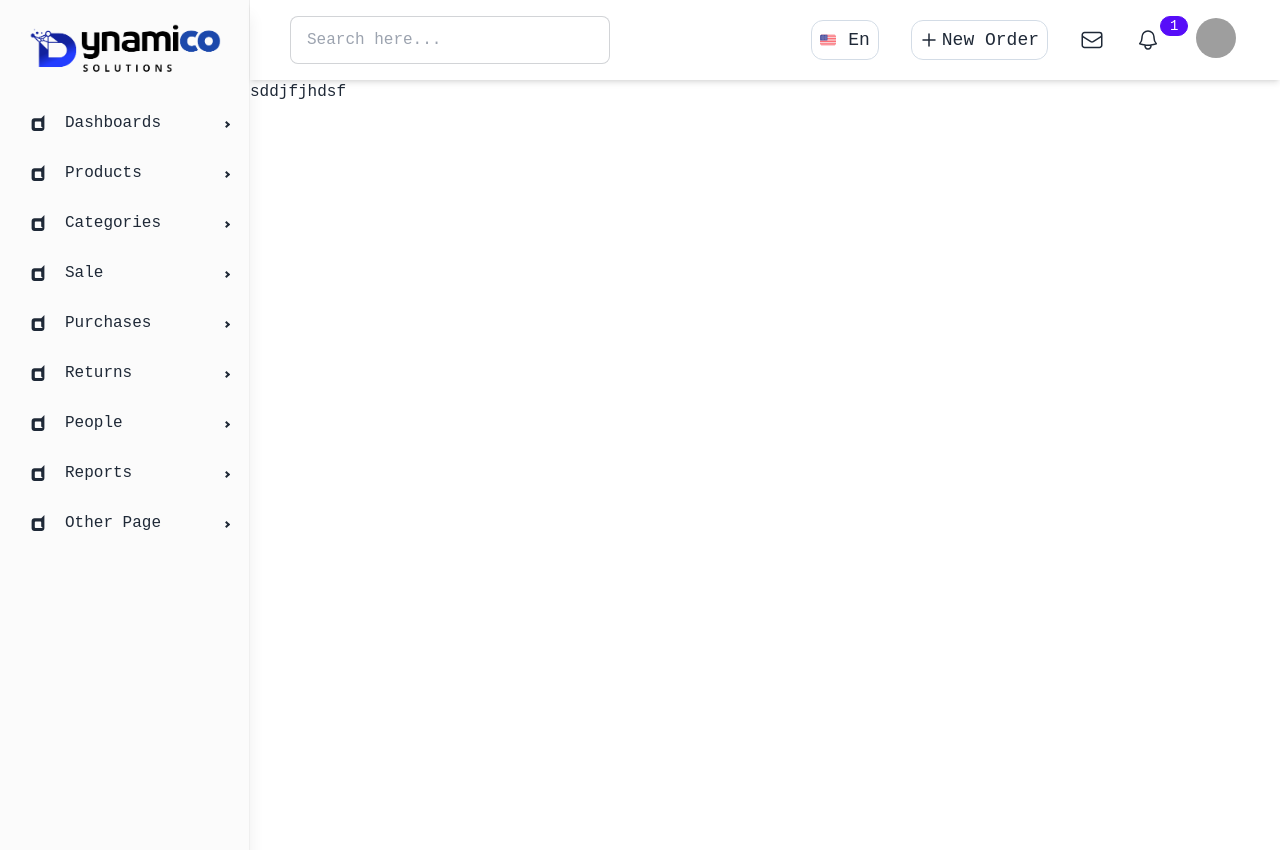
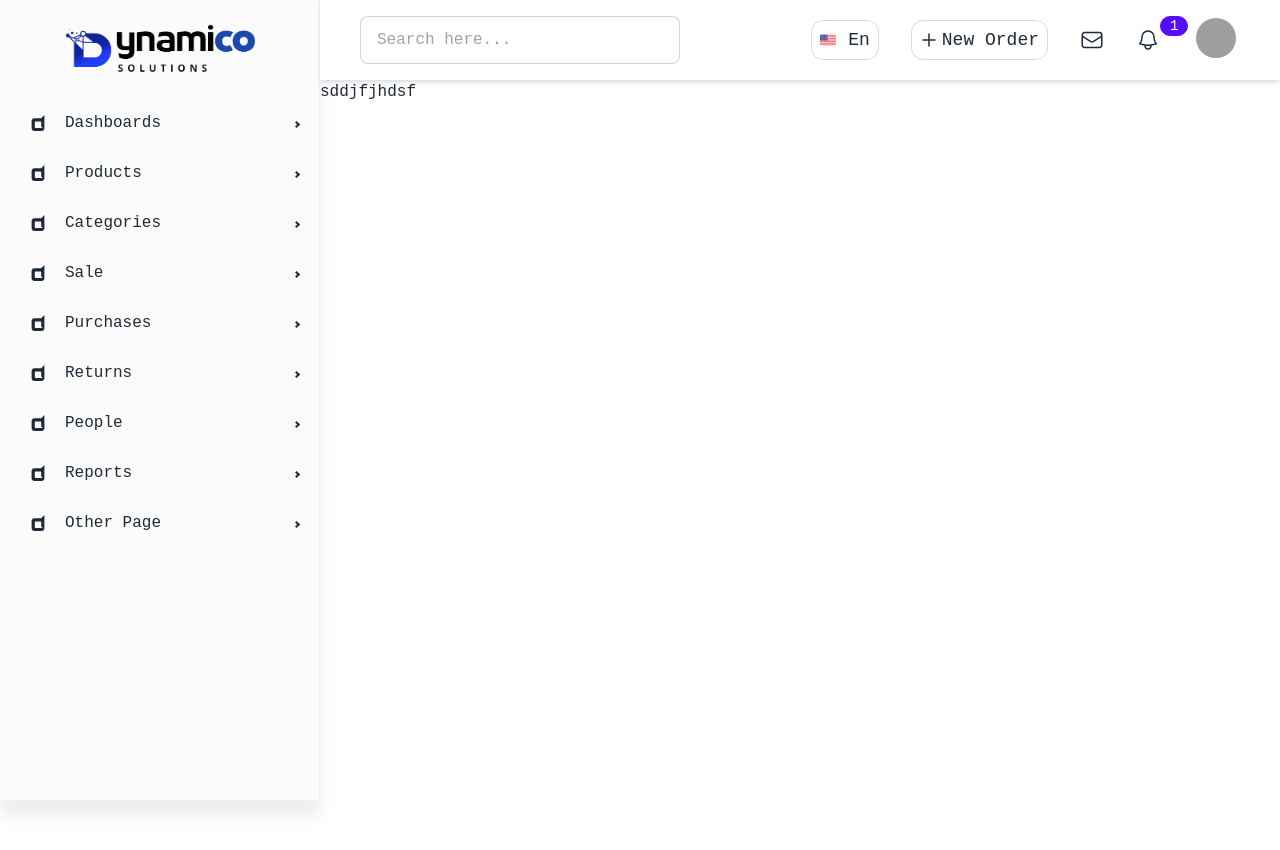
Before and after one commit to mynulislam2/posDyna, a React (Create React App) app: page / in a window 1280 px wide. Shown: the top 850 px of the page. Built offline with nearby package versions, Linux system fonts and the light colour scheme; grey boxes are pictures that could not be loaded.

Commit message:
sidebar fix

```diff
--- a/package.json
+++ b/package.json
@@ -13,6 +13,7 @@
     "framer-motion": "^7.6.9",
     "quill": "^1.3.6",
     "react": "^18.2.0",
+    "react-bootstrap-sidebar-menu": "^2.0.3",
     "react-dom": "^18.2.0",
     "react-icons": "^4.6.0",
     "react-pro-sidebar": "^1.0.0-alpha.7",
--- a/src/Component/Header/Headers.js
+++ b/src/Component/Header/Headers.js
@@ -53,7 +53,7 @@ const Header = () => {
     }
 
     return (
-        <div className='flex items-center justify-between h-20 w-ful shadow-md px-10 sticky top-0 '>
+        <div className='flex items-center justify-between h-20 w-full shadow-md px-10  ' style={{position:"sticky",top:0,backgroundColor:"white"}}>
             <input type="text" placeholder="Search here..." class="input input-bordered w-full max-w-xs" />
             <div className='flex items-center gap-8'>
                 <button id="slectLang" onClick={() => {setislShowLanguage(!islShowLanguage);HandleMenu()}} className="relative flex items-center gap-3 h-10 text-lg border border-gray-light  py-2 px-2 rounded-xl text-gray-300">
--- /dev/null
+++ b/src/MainDashBoard/MainDash.css
@@ -0,0 +1,8 @@
+.fpTHfu {
+    position: relative;
+    height: 100%;
+    overflow-y: hidden !important;
+    overflow-x: hidden;
+    z-index: 3;
+    background-color: rgb(249,249,249,0.7);
+}
--- a/src/MainDashBoard/MainDashBoard.js
+++ b/src/MainDashBoard/MainDashBoard.js
@@ -5,7 +5,7 @@ import { Link } from 'react-router-dom';
 import Header from '../Component/Header/Headers';
 import brandlogo from '../assets/images/brandLogo.png'
 import { FaDashcube, FaCartPlus, FaListAlt, FaChartPie } from "react-icons/fa";
-
+import './MainDash.css'
 
 
 
@@ -17,9 +17,9 @@ const MainDashBoard = () => {
     return (
         <ProSidebarProvider >
 
-            <div  style={{ display: 'flex', height: '100%', minHeight: '100vh' }}>
 
-                <Sidebar    style={{ boxShadow: "0px 16px 15px 0px rgb(0 0 0 / 7%)" }}>
+            <div className='flex '>
+                <Sidebar style={{ boxShadow: "0px 16px 15px 0px rgb(0 0 0 / 7%)",overflow:'hidden', top: 0, position: "sticky", height: "100vh", width: "25%" }}>
                     <div className='d-flex align-items-center justify-content-center '>
                         <img width="200px" src={brandlogo} className="py-4 img-fluid mx-auto" alt="" />
                     </div>
@@ -67,12 +67,12 @@ const MainDashBoard = () => {
                         </SubMenu>
                     </Menu>
                 </Sidebar>
-                <main  style={{ width: "100%" }}>
+                <main style={{ width: "75%", overflowY: "none" }}>
                     <Header />
-<div  style={{height:"120vh"}}>
+                    <div style={{ height: "120vh" }}>
 
-    sddjfjhdsf
-</div>
+                        sddjfjhdsf
+                    </div>
                 </main>
             </div>
         </ProSidebarProvider>
```
Also changed, not shown: 1 other file (tests, documents, lock files or other folders).
